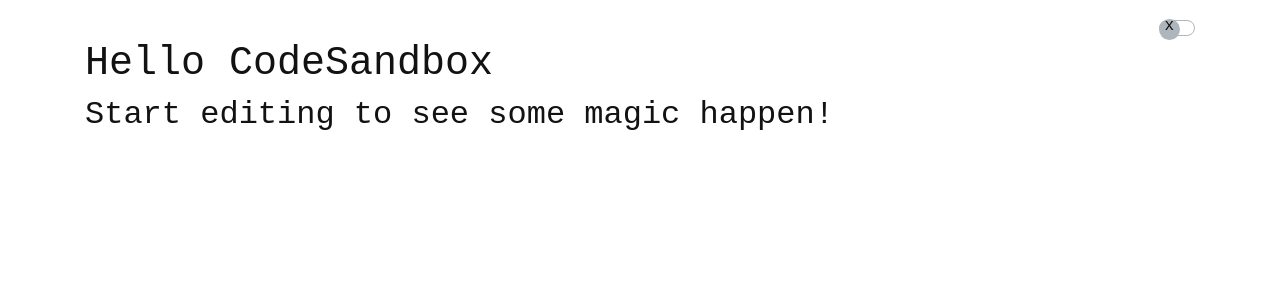
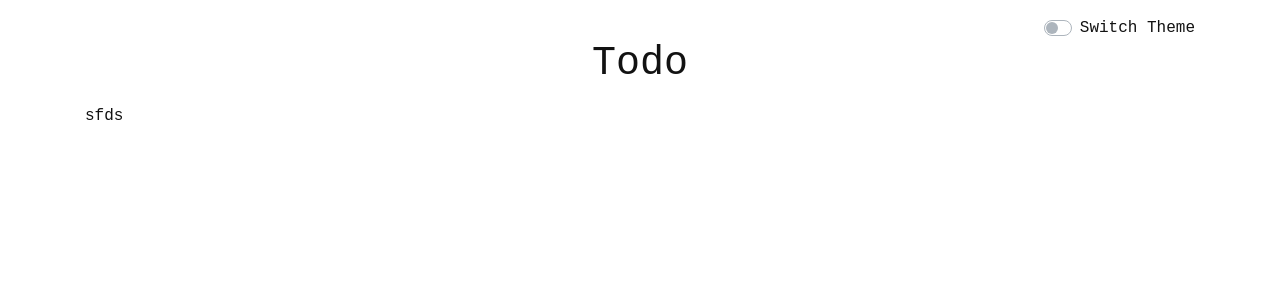
Before and after one commit to fa-901/react-todo, a React (Create React App) app: page / in a window 1280 px wide. Shown: the top 300 px of the page. Built offline with nearby package versions, Linux system fonts and the light colour scheme.

Commit message:
create Todo folder & files

```diff
--- a/public/index.html
+++ b/public/index.html
@@ -25,7 +25,7 @@
       work correctly both with client-side routing and a non-root public URL.
       Learn how to configure a non-root public URL by running `npm run build`.
     -->
-	<title>React App</title>
+	<title>Todo App</title>
 </head>
 
 <body>
--- a/src/App.js
+++ b/src/App.js
@@ -1,5 +1,6 @@
 import React, { useState } from "react";
 import ThemeToggler from './components/ThemeToggler';
+import Todo from './components/Todo';
 import "./assets/styles/main.scss";
 
 export default function App() {
@@ -9,8 +10,8 @@
 		<div className={`app app-${theme}`}>
 			<div className='container py-3'>
 				<ThemeToggler theme={themeChange}/>
-				<h1>Hello CodeSandbox</h1>
-				<h2>Start editing to see some magic happen!</h2>
+				<h1 className='text-center form-group'>Todo</h1>
+				<Todo/>
 			</div>
 		</div>
 	);
--- a/src/assets/styles/styles.scss
+++ b/src/assets/styles/styles.scss
@@ -21,18 +21,3 @@
 .app {
 	height: 100%;
 }
-
-.custom-switch .custom-control-label::after {
-	content: 'x';
-	line-height: 0.9rem;
-	text-align: center;
-	top: 0.2rem;
-    left: -2.25rem;
-    width: 1.3rem;
-	height: 1.3rem;
-    border-radius: 50%;
-}
-
-.custom-switch .custom-control-label::before {
-	width: 2.25rem;
-}
--- a/src/components/ThemeToggler.js
+++ b/src/components/ThemeToggler.js
@@ -11,8 +11,7 @@
         <div className={`text-right`}>
             <div className="custom-control custom-switch">
                 <input type="checkbox" className="custom-control-input" id="customSwitch1" checked={isDark} onChange={() => { themeChange(!isDark) }} />
-                {/* <label className="custom-control-label" htmlFor="customSwitch1">{isDark ? '🌙' : '🌞'}</label> */}
-                <label className="custom-control-label" htmlFor="customSwitch1"></label>
+                <label className="custom-control-label" htmlFor="customSwitch1">Switch Theme</label>
             </div>
         </div>
     );
--- /dev/null
+++ b/src/components/Todo/index.js
@@ -0,0 +1,9 @@
+import React, { Fragment, useState } from 'react';
+
+export default function Todo(props) {
+    return (
+        <Fragment>
+            sfds
+        </Fragment>
+    )
+}
```
